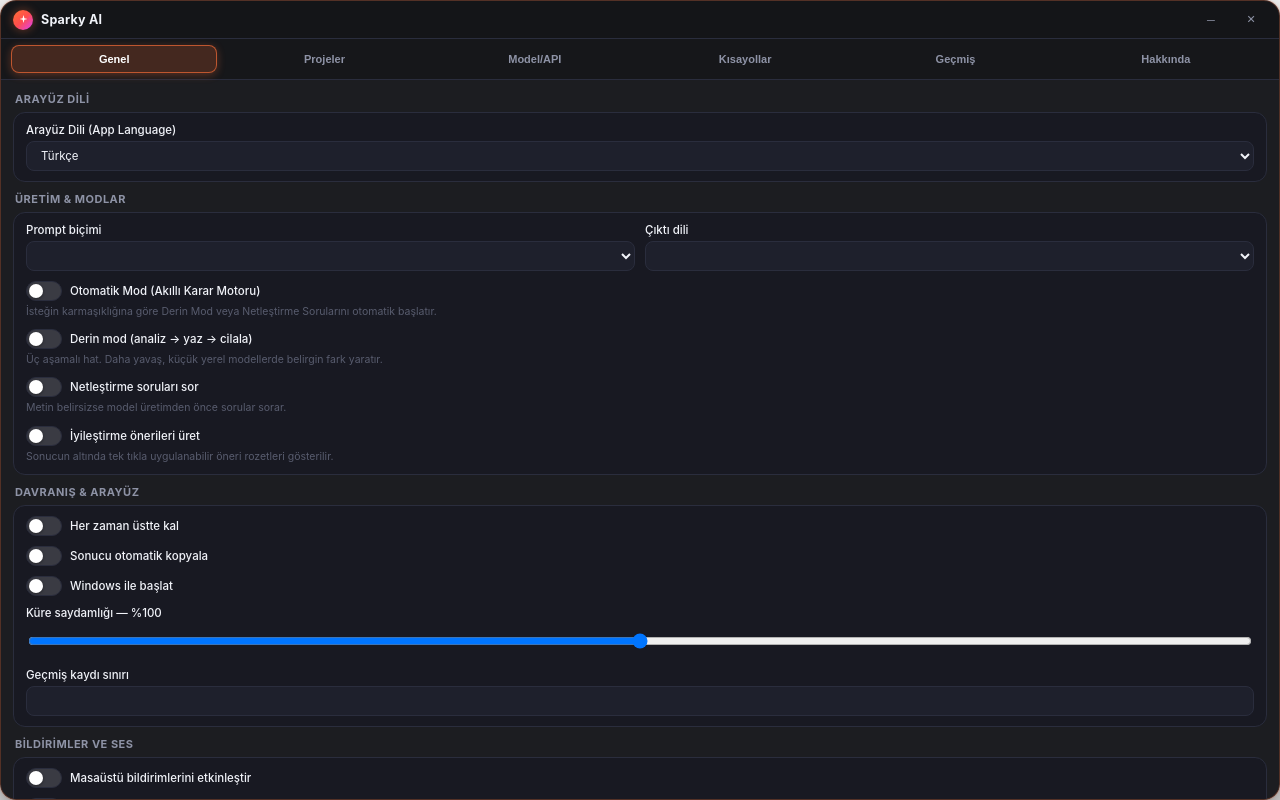
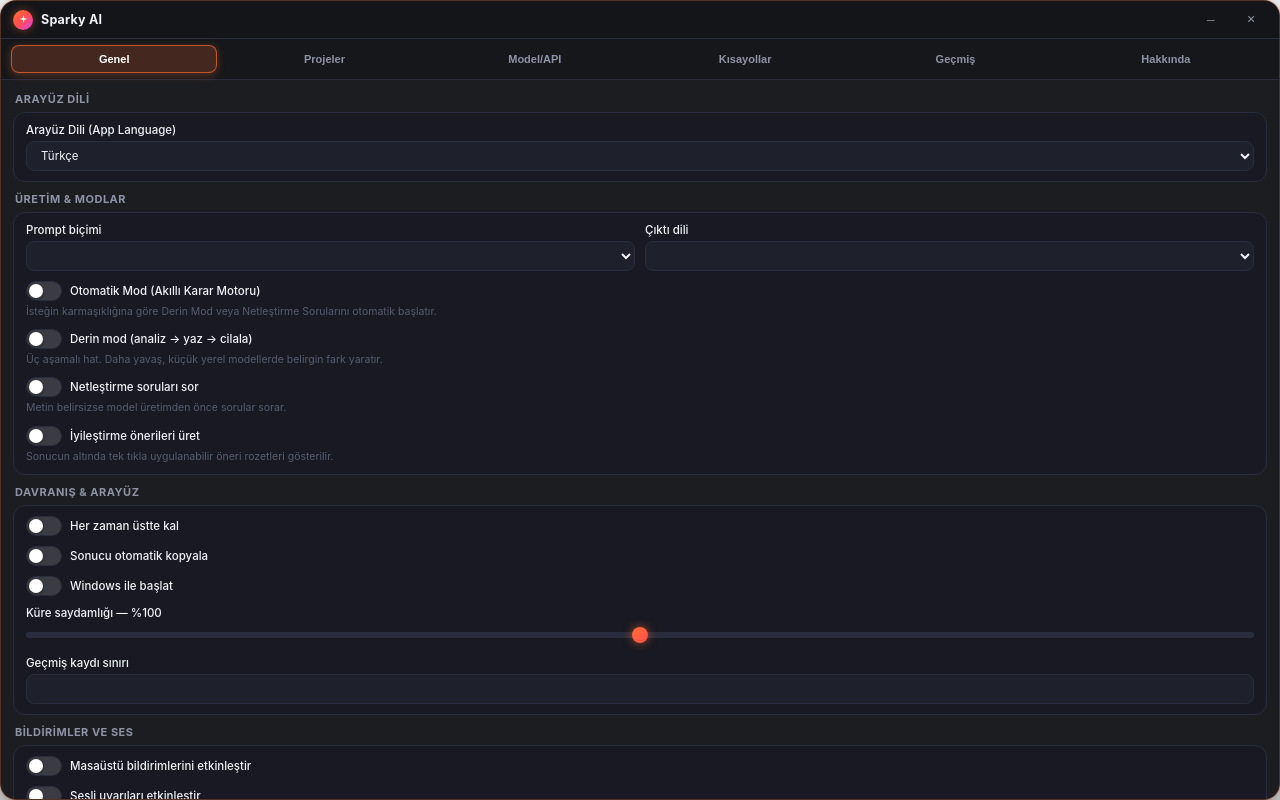
Before and after one commit to SalihEfeTosunBayraktar/Sparky-AI-Tool, an Electron app: page src/renderer/panel/index.html in a window 1280 px wide. Drawn offline with Linux system fonts and the light colour scheme; no server answers.

Commit message:
style(panel): customize range sliders with Orange Ember gradient thumbs and dark tracks

```diff
--- a/src/renderer/orb/styles.css
+++ b/src/renderer/orb/styles.css
@@ -512,12 +512,37 @@
   transition: border-color 0.18s ease, box-shadow 0.18s ease;
 }
 
-textarea:focus,
-input:focus,
-select:focus,
-.output:focus {
-  border-color: var(--accent-orange) !important;
-  box-shadow: var(--accent-glow) !important;
+/* Custom Range Slider (Turuncu Degrade Slider) */
+input[type="range"] {
+  -webkit-appearance: none;
+  appearance: none;
+  width: 100%;
+  height: 6px !important;
+  border-radius: 999px !important;
+  background: #2a2d3d !important;
+  outline: none !important;
+  padding: 0 !important;
+  border: none !important;
+  margin: 8px 0;
+  accent-color: #ff6f35 !important;
+  cursor: pointer;
+}
+
+input[type="range"]::-webkit-slider-thumb {
+  -webkit-appearance: none;
+  appearance: none;
+  width: 16px;
+  height: 16px;
+  border-radius: 50%;
+  background: linear-gradient(135deg, #ff6f35 0%, #ff4d4d 100%);
+  cursor: pointer;
+  box-shadow: 0 0 10px rgba(255, 111, 56, 0.6);
+  transition: transform 0.15s ease, box-shadow 0.15s ease;
+}
+
+input[type="range"]::-webkit-slider-thumb:hover {
+  transform: scale(1.2);
+  box-shadow: 0 0 14px rgba(255, 111, 56, 0.85);
 }
 
 /* Entegre Prompt Besteci */
--- a/src/renderer/panel/panel.css
+++ b/src/renderer/panel/panel.css
@@ -254,7 +254,7 @@
 }
 
 /* Universal Form Controls Dark Theme Reset */
-input,
+input:not([type="range"]),
 textarea,
 select,
 .accel,
@@ -272,6 +272,49 @@
   outline: none !important;
   transition: border-color 0.15s ease, box-shadow 0.15s ease !important;
   box-shadow: none !important;
+}
+
+/* Custom Range Slider (Turuncu Degrade Slider) */
+input[type="range"] {
+  -webkit-appearance: none;
+  appearance: none;
+  width: 100%;
+  height: 6px !important;
+  border-radius: 999px !important;
+  background: #2a2d3d !important;
+  outline: none !important;
+  padding: 0 !important;
+  border: none !important;
+  margin: 8px 0;
+  accent-color: #ff6f35 !important;
+  cursor: pointer;
+}
+
+input[type="range"]::-webkit-slider-thumb {
+  -webkit-appearance: none;
+  appearance: none;
+  width: 16px;
+  height: 16px;
+  border-radius: 50%;
+  background: linear-gradient(135deg, #ff6f35 0%, #ff4d4d 100%);
+  cursor: pointer;
+  box-shadow: 0 0 10px rgba(255, 111, 56, 0.6);
+  transition: transform 0.15s ease, box-shadow 0.15s ease;
+}
+
+input[type="range"]::-webkit-slider-thumb:hover {
+  transform: scale(1.2);
+  box-shadow: 0 0 14px rgba(255, 111, 56, 0.85);
+}
+
+input[type="range"]::-moz-range-thumb {
+  width: 16px;
+  height: 16px;
+  border-radius: 50%;
+  background: linear-gradient(135deg, #ff6f35 0%, #ff4d4d 100%);
+  border: none;
+  cursor: pointer;
+  box-shadow: 0 0 10px rgba(255, 111, 56, 0.6);
 }
 
 textarea {
```
